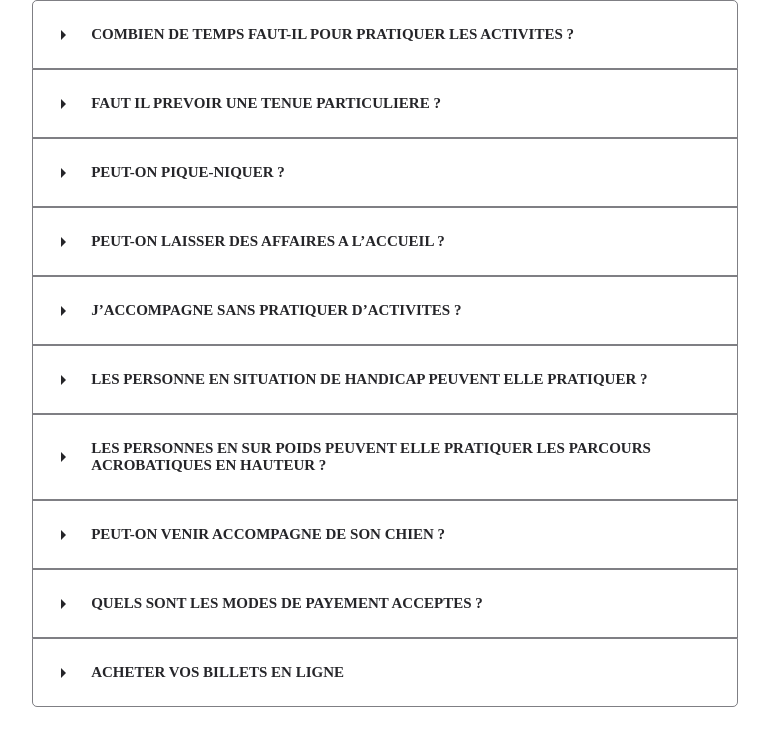
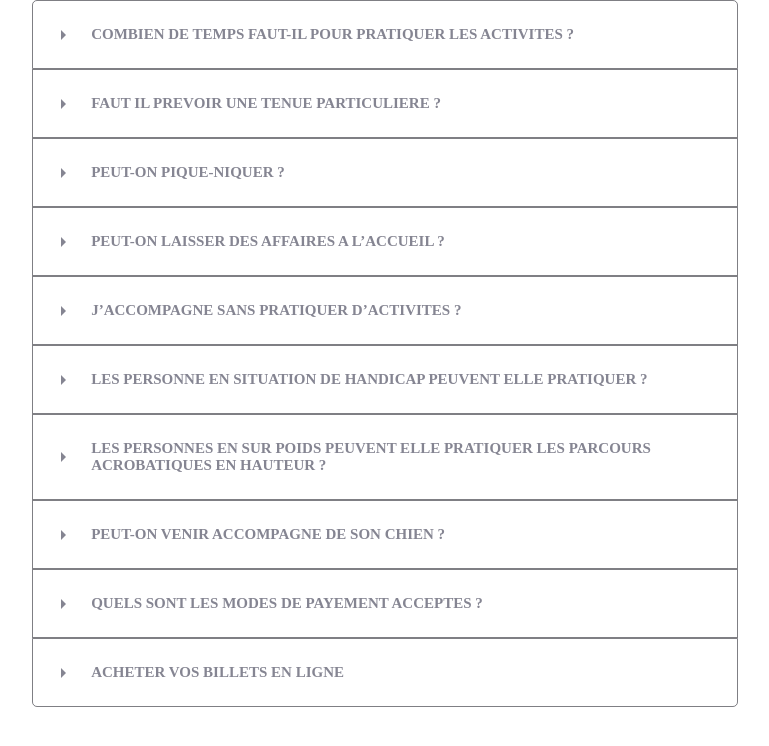
Before and after one commit to benoitfinet/WCSP3-Front, a React (Create React App) app: page / in a window 1280 px wide. Shown: the top 746 px of the page, without its empty margins (255-1024 px from the left). Built offline with nearby package versions, Linux system fonts and the light colour scheme.

Commit message:
adding propstype

```diff
--- a/src/components/AllQuestions.css
+++ b/src/components/AllQuestions.css
@@ -1,4 +1,4 @@
 .block-faq {
   margin: auto;
-  color: #252529;
+  color: #858592;
 }
--- a/src/components/AllQuestions.js
+++ b/src/components/AllQuestions.js
@@ -44,7 +44,7 @@ class AllQuestions extends React.Component {
     return (
       <div className="block-faq">
         {this.state.questions.map((question) => (
-          <Faq question={question} handleShow={this.handleShow} key={this.question} />
+          <Faq question={question} handleShow={this.handleShow} key={question.question} />
         ))}
       </div>
     );
@@ -52,9 +52,9 @@ class AllQuestions extends React.Component {
 }
 
 AllQuestions.propTypes = {
-  question: PropTypes.string.isRequired,
-  response: PropTypes.string.isRequired,
-  handleShow: PropTypes.string.isRequired
+  questions: PropTypes.object,
+  response: PropTypes.string,
+  handleShow: PropTypes.func
 };
 
 export default AllQuestions;
--- a/src/components/Question.css
+++ b/src/components/Question.css
@@ -36,7 +36,7 @@
 }
 
 .block-questions:hover {
-  color: rgb(129, 131, 136);
+  color: rgb(18, 18, 19);
 }
 
 .arrow-down {
--- a/src/components/Question.js
+++ b/src/components/Question.js
@@ -27,9 +27,9 @@ class Faq extends React.Component {
 }
 
 Faq.propTypes = {
-  question: PropTypes.string.isRequired,
-  response: PropTypes.string.isRequired,
-  handleShow: PropTypes.string.isRequired
+  question: PropTypes.object,
+  response: PropTypes.string,
+  handleShow: PropTypes.func
 };
 
 export default Faq;
```
